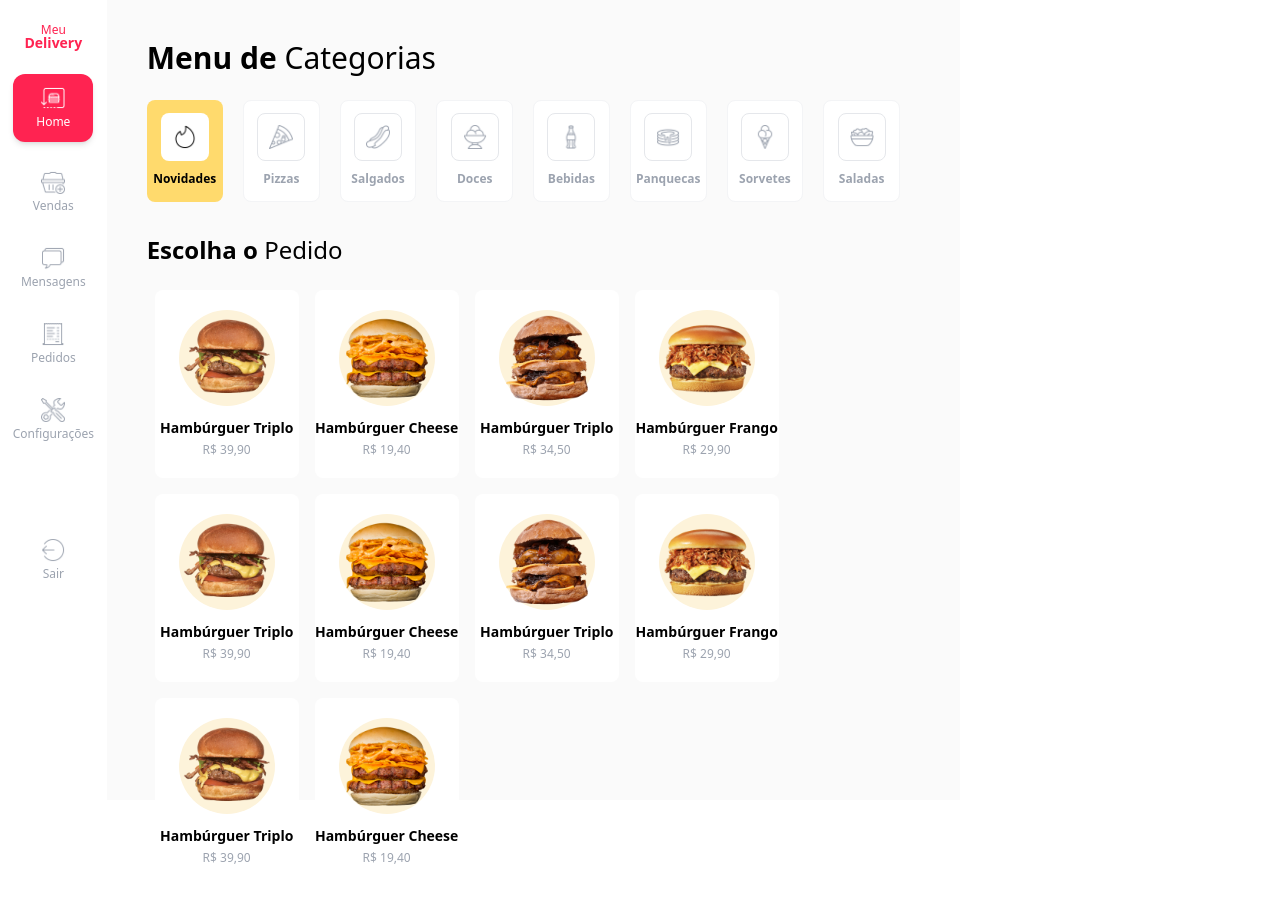
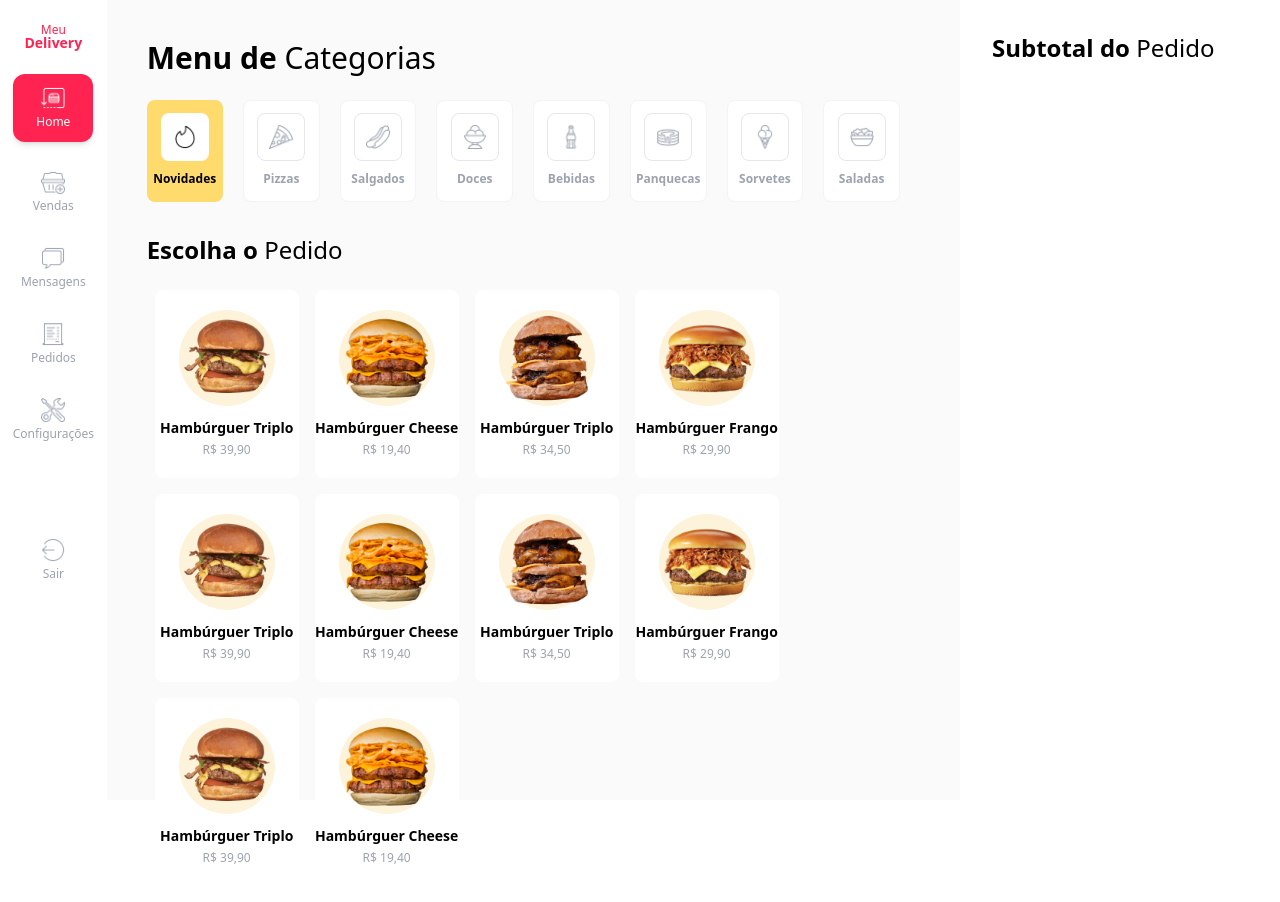
Before and after one commit to adrianojsle/Frontend-Delivery-Web, a React (Vite) app: page / in a window 1280 px wide. Built offline with nearby package versions, Linux system fonts and the light colour scheme.

Commit message:
Criação de Subtotal

```diff
--- /dev/null
+++ b/src/components/OrderSidebar/order-sidebar.component.tsx
@@ -0,0 +1,7 @@
+import SubtitleSection from "../SubtitleSection/subtitle-section.component";
+
+export default function OrderSidebar() {
+    return <div className="w-3/12 bg-white p-8">
+            <SubtitleSection firstWord="Subtotal do " secondWord="Pedido" />
+    </div>
+}
--- a/src/pages/Home/home.screen.tsx
+++ b/src/pages/Home/home.screen.tsx
@@ -1,4 +1,5 @@
 import Menu from "../../components/Menu/menu.component"
+import OrderSidebar from "../../components/OrderSidebar/order-sidebar.component"
 import Sidebar from "../../components/Sidebar/sidebar.component"
 
 export default function HomeScreen() {
@@ -7,7 +8,7 @@ export default function HomeScreen() {
       <div className="flex h-screen">
         <Sidebar />
         <Menu />
-        <div className="w-3/12 bg-white"></div>
+        <OrderSidebar />
       </div>
     )
   }
```
